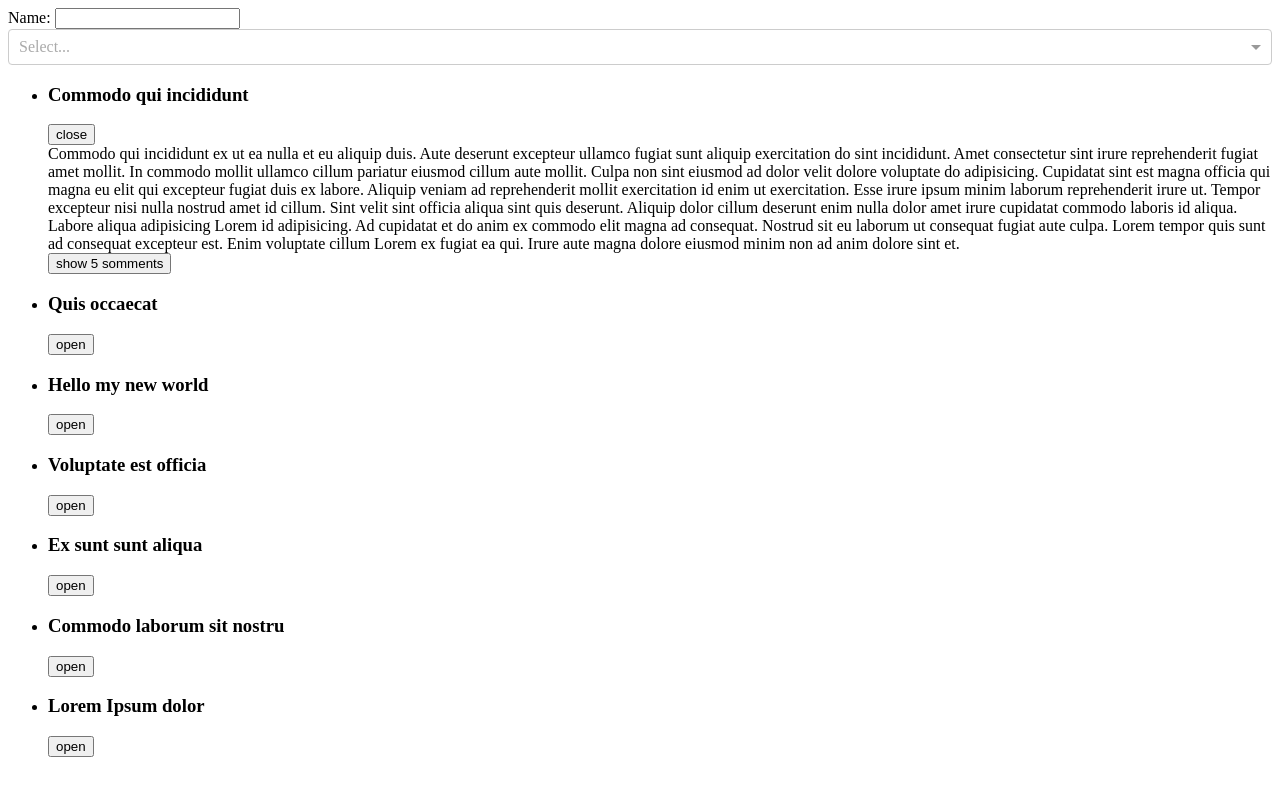
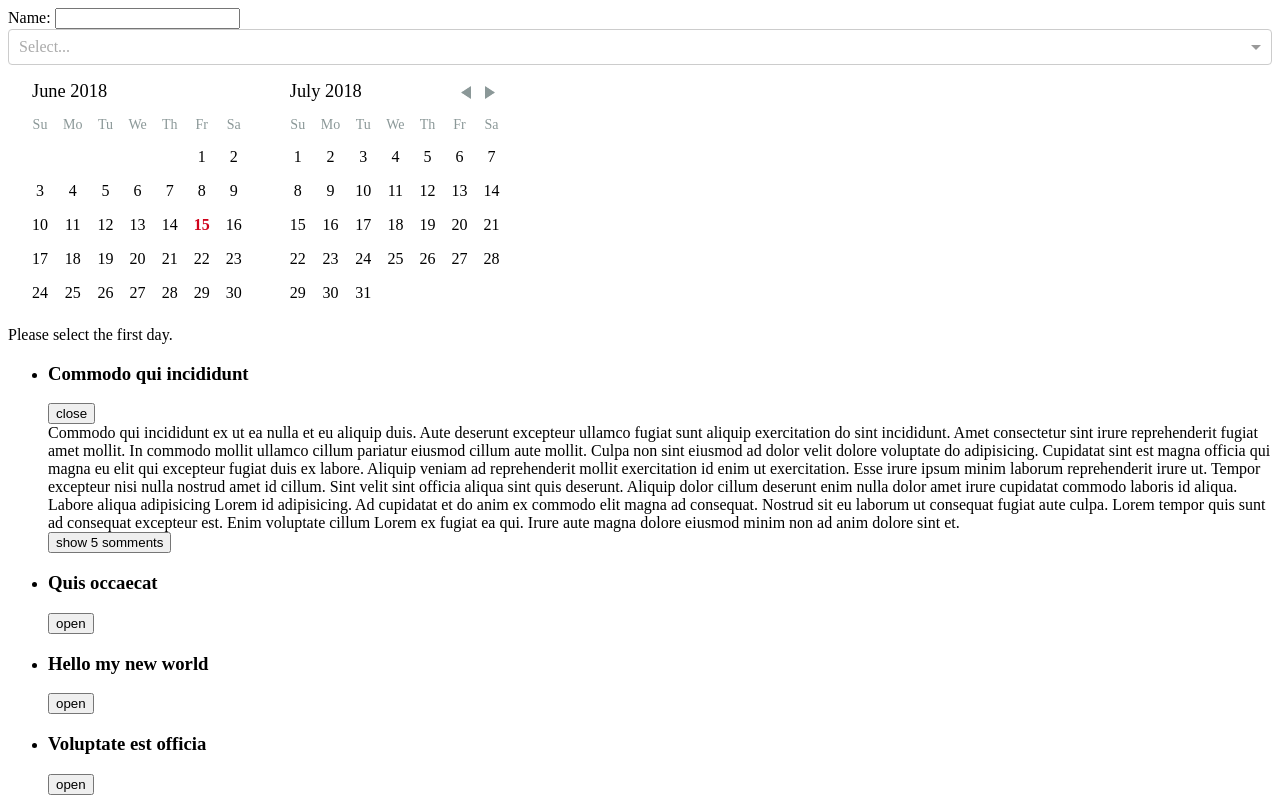
Before and after one commit to webitek/education-react, a React app in the folder lesson3/: page / in a window 1280 px wide. Shown: the top 800 px of the page. Built offline with nearby package versions, Linux system fonts and the light colour scheme.

Commit message:
HT3.1 range datepicker

```diff
--- a/lesson3/package.json
+++ b/lesson3/package.json
@@ -32,6 +32,7 @@
   "dependencies": {
     "prop-types": "^15.6.1",
     "react": "^15.5.0",
+    "react-day-picker": "^7.1.9",
     "react-dom": "^15.5.0",
     "react-select": "^1.0.0-rc.5",
     "react-transition-group": "^1.2.1"
--- a/lesson3/src/components/App.js
+++ b/lesson3/src/components/App.js
@@ -1,42 +1,126 @@
-import React, { Component } from 'react'
+import React, {Component} from 'react'
 import PropTypes from 'prop-types'
 import ArticleList from './ArticleList'
 import ArticlesChart from './ArticlesChart'
 import UserForm from './UserForm'
 import Select from 'react-select'
 import 'react-select/dist/react-select.css' // need:  npm i style-loader css-loader --SD
+import DayPicker, { DateUtils } from 'react-day-picker';
+import 'react-day-picker/lib/style.css';
 
 class App extends Component {
-  static propTypes = {
-
-  };
+  /**
+   * datepicker
+   * @param props
+   */
+  constructor(props) {
+    super(props);
+    this.handleDayClick = this.handleDayClick.bind(this);
+    this.handleDayMouseEnter = this.handleDayMouseEnter.bind(this);
+    this.handleResetClick = this.handleResetClick.bind(this);
+    this.state = this.getInitialState();
+  }
+  getInitialState() {
+    return {
+      from: null,
+      to: null,
+      enteredTo: null, // Keep track of the last day for mouseEnter.
+    };
+  }
+  isSelectingFirstDay(from, to, day) {
+    const isBeforeFirstDay = from && DateUtils.isDayBefore(day, from);
+    const isRangeSelected = from && to;
+    return !from || isBeforeFirstDay || isRangeSelected;
+  }
+  handleDayClick(day) {
+    const { from, to } = this.state;
+    if (from && to && day >= from && day <= to) {
+      this.handleResetClick();
+      return;
+    }
+    if (this.isSelectingFirstDay(from, to, day)) {
+      this.setState({
+        from: day,
+        to: null,
+        enteredTo: null,
+      });
+    } else {
+      this.setState({
+        to: day,
+        enteredTo: day,
+      });
+    }
+  }
+  handleDayMouseEnter(day) {
+    const { from, to } = this.state;
+    if (!this.isSelectingFirstDay(from, to, day)) {
+      this.setState({
+        enteredTo: day,
+      });
+    }
+  }
+  handleResetClick() {
+    this.setState(this.getInitialState());
+  }
+  /*******************************************************/
 
   state = {
-      selection: null
+    selection: null
   }
 
   render() {
+    const { from, to, enteredTo } = this.state;
+    const modifiers = { start: from, end: enteredTo };
+    const disabledDays = { before: this.state.from };
+    const selectedDays = [from, { from, to: enteredTo }];
+
     const {articles} = this.props // чтоб не писать много раз this.props
     const options = this.props.articles.map(article => ({
-        label: article.title,
-        value: article.id
+      label: article.title,
+      value: article.id
     }))
     return (
       <div>
         <UserForm/>
-        <Select options = {options}
+        <Select options={options}
                 value={this.state.selection}
                 onChange={this.changeSelection}
-                //multi = {true}
+          //multi = {true}
                 multi/>
+
+        <DayPicker
+          className="Range"
+          numberOfMonths={2}
+          fromMonth={from}
+          selectedDays={selectedDays}
+          disabledDays={disabledDays}
+          modifiers={modifiers}
+          onDayClick={this.handleDayClick}
+          onDayMouseEnter={this.handleDayMouseEnter}
+        />
+        <div>
+          {!from && !to && 'Please select the first day.'}
+          {from && !to && 'Please select the last day.'}
+          {from &&
+          to &&
+          `Selected from ${from.toLocaleDateString()} to
+                ${to.toLocaleDateString()}`}{' '}
+          {from &&
+          to && (
+            <button className="link" onClick={this.handleResetClick}>
+              Reset
+            </button>
+          )}
+        </div>
+
         {/*для того чтоб при рендере открыть статью передаем id нужной статьи*/}
-        <ArticleList articles = {articles } defaultOpenId = {articles[0].id}/>
-        <ArticlesChart articles = {articles }/>
+        <ArticleList articles={articles } defaultOpenId={articles[0].id}/>
+        <ArticlesChart articles={articles }/>
       </div>
     )
   }
 
-  changeSelection = selection => this.setState({ selection })
+  changeSelection = selection => this.setState({selection})
 }
 
 export default App
```
Also changed, not shown: 1 other file (tests, documents, lock files or other folders).
